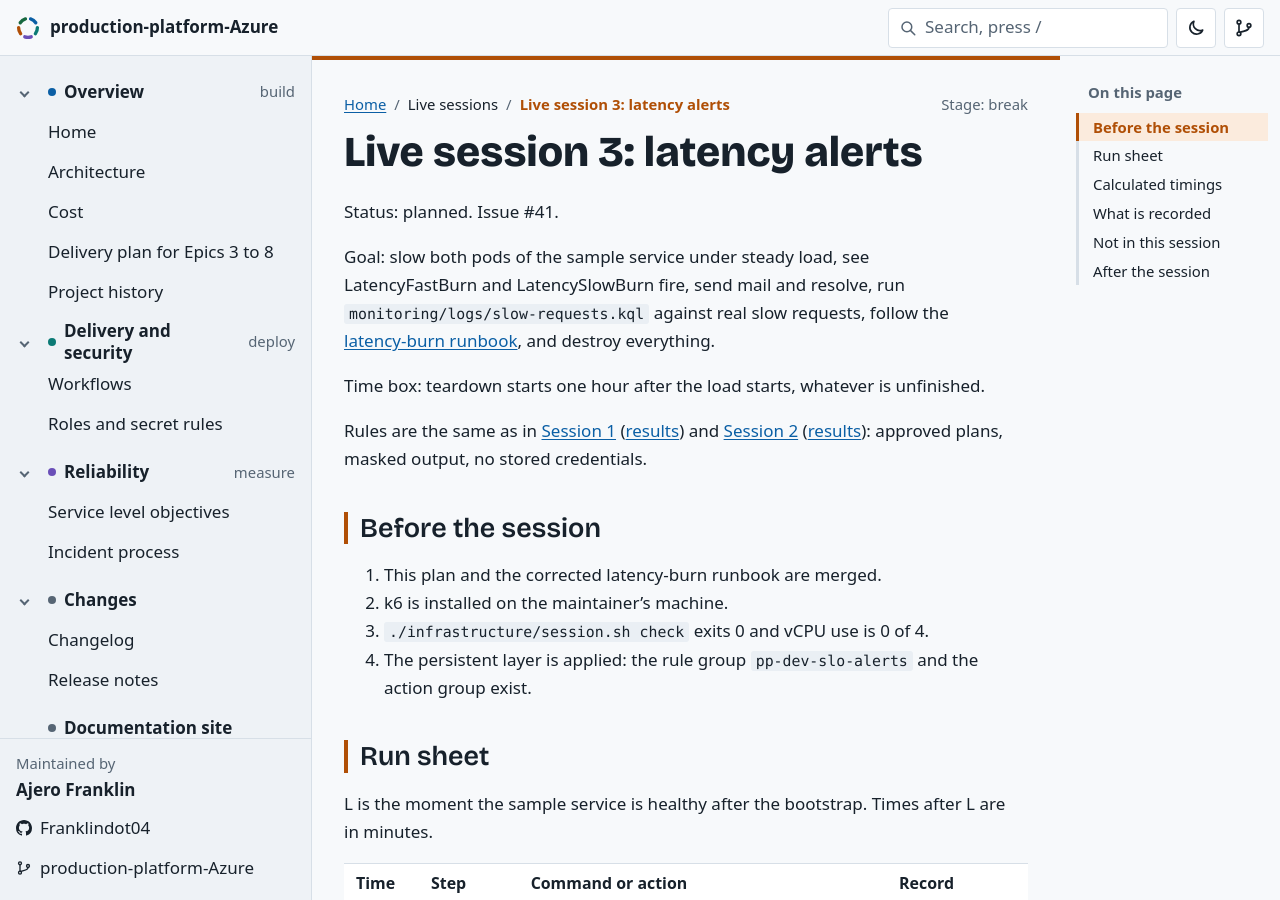
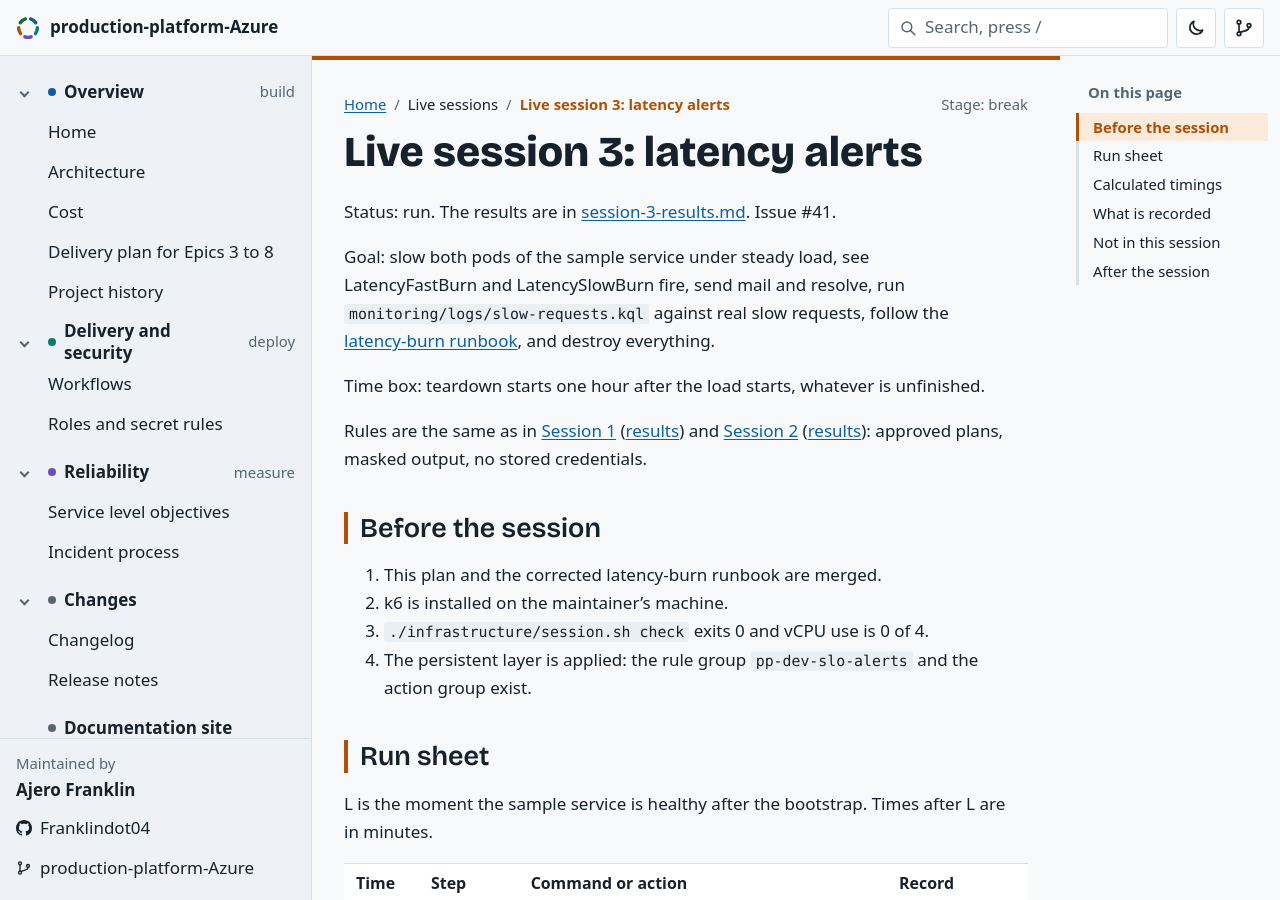
Before and after one commit to Franklindot04/production-platform-Azure, a Jekyll site: the page built from docs/sessions/session-3.md, in a window 1280 px wide and 900 px high. Built offline with Jekyll 4.4.1, drawn with Linux system fonts in a browser that asks for light colours; some web fonts are replaced; our own code applies the rules of GitHub Pages for plain Markdown files; comment, search, counter and statistics services are not loaded; some of the changed text lies outside the part shown.

Commit message:
mark the session 3 plan as run and link its results (#41)

```diff
--- a/docs/sessions/session-3.md
+++ b/docs/sessions/session-3.md
@@ -1,6 +1,6 @@
 # Live session 3: latency alerts
 
-Status: planned. Issue #41.
+Status: run. The results are in [session-3-results.md](session-3-results.md). Issue #41.
 
 Goal: slow both pods of the sample service under steady load, see LatencyFastBurn and LatencySlowBurn fire, send mail and resolve, run `monitoring/logs/slow-requests.kql` against real slow requests, follow the [latency-burn runbook](../runbooks/latency-burn.md), and destroy everything.
 
@@ -62,6 +62,8 @@ So LatencySlowBurn is calculated to fire before LatencyFastBurn in this session,
 - The delay between the condition and the mail is not calculated. Session 2 recorded the time from the fault to the mail for AvailabilityFastBurn in [Session 2 results](session-2-results.md). The plan does not assume a delay.
 - How long resolution takes is not calculated. It is recorded. The rules set `time_to_resolve` to 10 minutes.
 
+The observed times are in [session-3-results.md](session-3-results.md).
+
 ## What is recorded
 
 1. The rebuild time.
```
